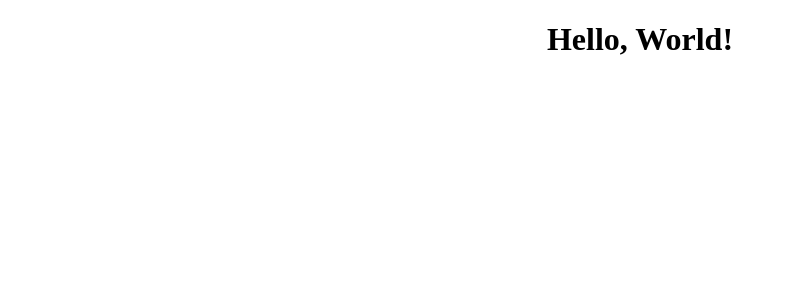
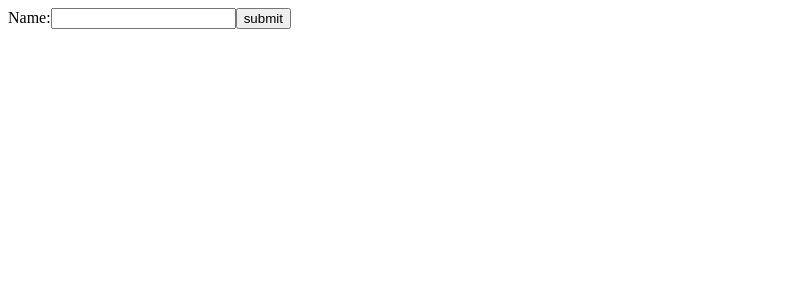
Before and after one commit to hicarlodacuyan/top-projects, a React (Create React App) app: page / in a window 1280 px wide. Shown: the top 300 px of the page, without its empty margins (0-786 px from the left). Built offline with nearby package versions, Linux system fonts and the light colour scheme.

Commit message:
Implement add, delete items

```diff
--- a/src/App.js
+++ b/src/App.js
@@ -1,11 +1,64 @@
+/* eslint-disable no-useless-constructor */
 import './App.css';
+import React, { Component } from 'react';
+import Overview from './components/Overview';
 
-const App = () => {
-  return (
-    <div className="App">
-      <h1>Hello, World!</h1>
-    </div>
-  );
+class App extends Component {
+  constructor() {
+    super();
+
+    this.state = {
+      value: '',
+      tasks: []
+    };
+
+    this.handleSubmit = this.handleSubmit.bind(this);
+    this.handleChange = this.handleChange.bind(this);
+    this.handleDelete = this.handleDelete.bind(this);
+  }
+
+  handleSubmit(event) {
+    event.preventDefault();
+
+    let todo = this.state.value;
+
+    this.setState({
+      value: '',
+      tasks: this.state.tasks.concat(todo)
+    });
+  }
+
+  handleChange(event) {
+    this.setState({
+      value: event.target.value
+    });
+  }
+
+  handleDelete(index) {
+    const newTasks = [...this.state.tasks];
+    newTasks.splice(index, 1);
+
+    this.setState({
+      tasks: newTasks
+    })
+  }
+
+  render() {
+    const {value, tasks} = this.state;
+
+    return (
+      <div>
+        <form onSubmit={this.handleSubmit}>
+          <label>
+            Name:
+            <input type="text" value={value} onChange={this.handleChange} />
+            <input type="submit" value="submit" />
+          </label>
+        </form>
+        <Overview tasks={tasks} onButtonClicked={this.handleDelete} />
+      </div>
+    );
+  }
 }
 
 export default App;
--- /dev/null
+++ b/src/components/Overview.jsx
@@ -0,0 +1,25 @@
+/* eslint-disable no-useless-constructor */
+import React, { Component } from "react";
+
+class Overview extends Component {
+  constructor(props) {
+    super(props);
+  }
+
+  render() {
+    return (
+      <ul className="tasks">
+        {this.props.tasks.map((task, index) => {
+          return <li key={task} className='task'>
+                    {task}
+                    <button onClick={() => {
+                      this.props.onButtonClicked(index);
+                    }}>x</button>
+                  </li>;
+        })}
+      </ul>
+    );
+  }
+}
+
+export default Overview;
```
